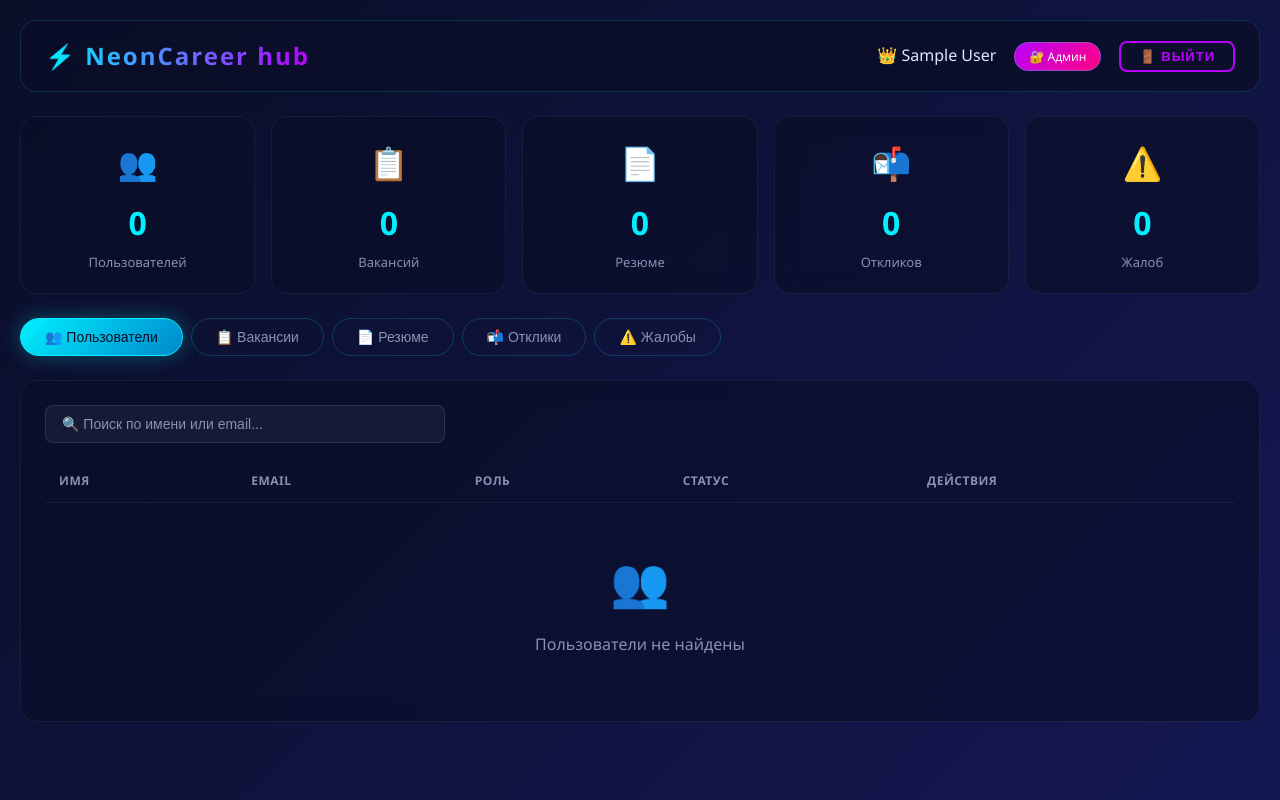
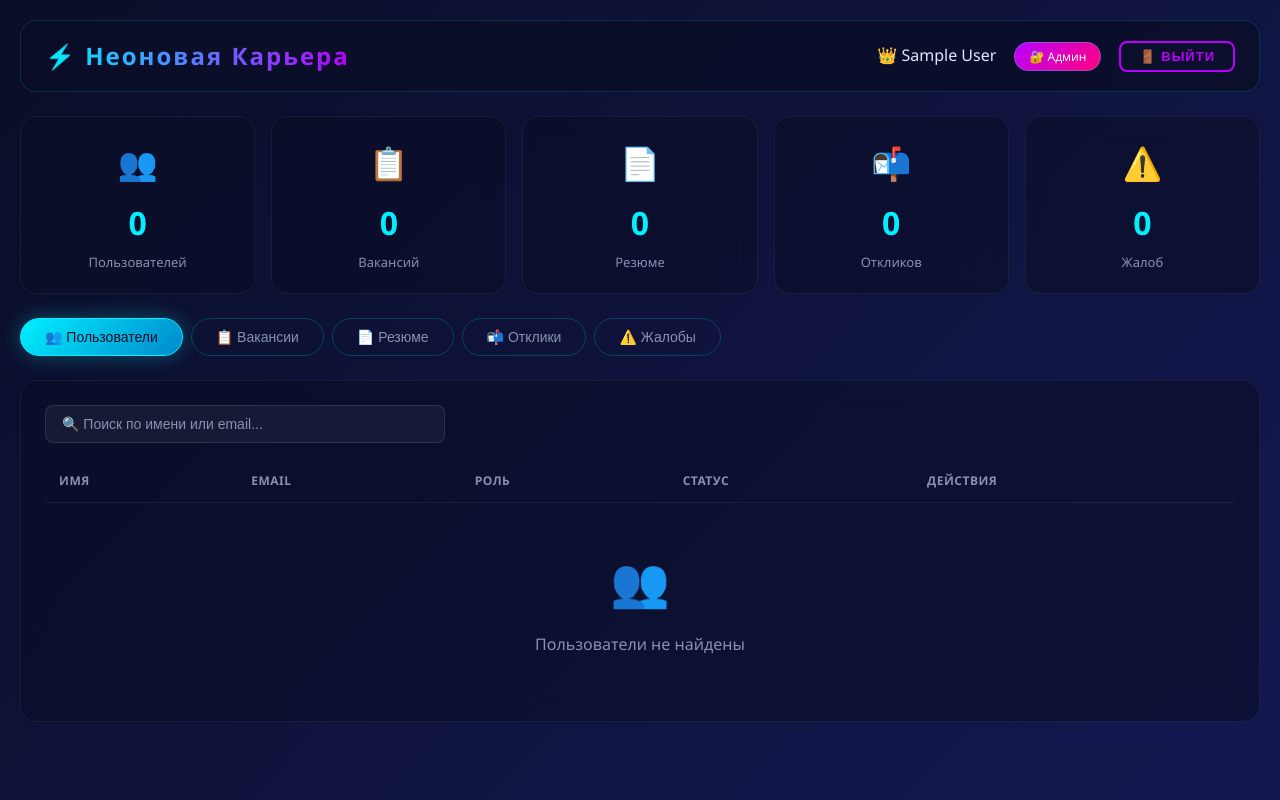
Before and after one commit to zmey6482-beep/NeonCareer.hub, a website: page admin.html in a window 1280 px wide. Drawn offline with Linux system fonts and the light colour scheme; sample sign-in values are in the browser's storage.

Commit message:
admin.html

```diff
--- a/admin.html
+++ b/admin.html
@@ -3,7 +3,7 @@
 <head>
     <meta charset="UTF-8">
     <meta name="viewport" content="width=device-width, initial-scale=1.0">
-    <title>Админ-панель — NeonCareer hub</title>
+    <title>Админ-панель — Неоновая Карьера</title>
     <link rel="stylesheet" href="css/style.css">
     <style>
         /* ===== ОБЩИЕ СТИЛИ ===== */
@@ -270,7 +270,7 @@
 <!-- ===== ШАПКА ===== -->
 <div class="admin-wrap">
     <div class="admin-top">
-        <a href="index.html" class="logo">⚡ NeonCareer hub</a>
+        <a href="index.html" class="logo">⚡ Неоновая Карьера</a>
         <div class="admin-user">
             <span>👑 <span id="adminName">Администратор</span></span>
             <span class="badge">🔐 Админ</span>
```
